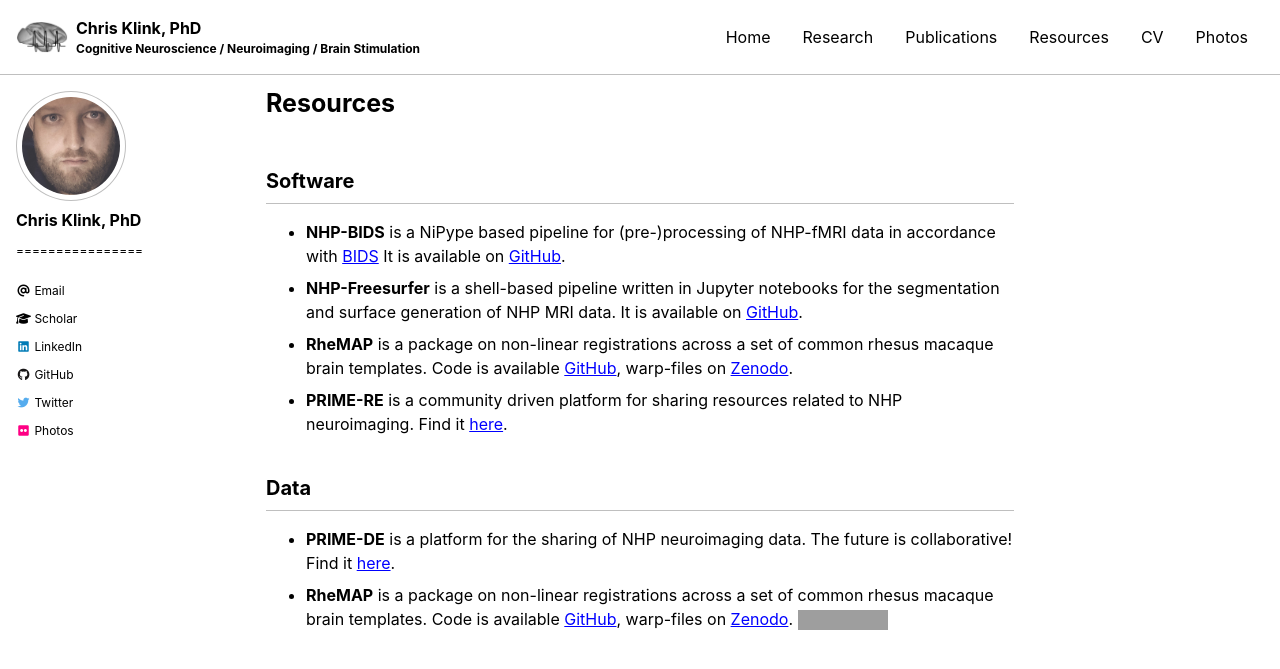
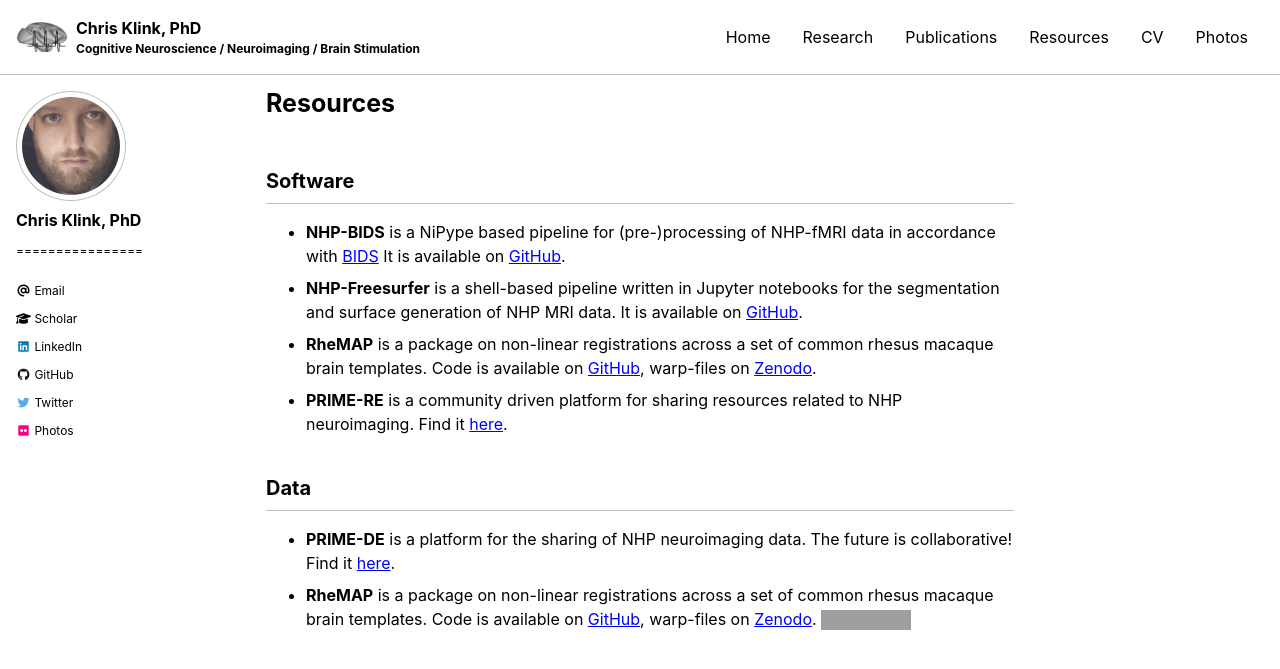
Before and after one commit to pcklink/pcklink.github.io, a Jekyll site: the page built from resources.md, in a window 1280 px wide and 900 px high. Shown: the top 669 px of the window. Built offline with Jekyll 4.4.1, drawn with Linux system fonts in a browser that asks for light colours; cached includes are drawn as plain includes; nearby versions of some CDN libraries; grey boxes are pictures that could not be loaded.

```diff
--- a/resources.md
+++ b/resources.md
@@ -9,12 +9,12 @@ author_profile: true
 <ul>
   <li><b>NHP-BIDS</b> is a NiPype based pipeline for (pre-)processing of NHP-fMRI data in accordance with <a href="https://bids.neuroimaging.io/">BIDS</a> It is available on <a href="https://github.com/VisionandCognition/NHP-BIDS/tree/public">GitHub</a>.</li>
   <li><b>NHP-Freesurfer</b> is a shell-based pipeline written in Jupyter notebooks for the segmentation and surface generation of NHP MRI data. It is available on <a href="https://github.com/VisionandCognition/NHP-Freesurfer/tree/public">GitHub</a>.</li>
-  <li><b>RheMAP</b> is a package on non-linear registrations across a set of common rhesus macaque brain templates. Code is available <a href="https://github.com/PRIME-RE/RheMAP">GitHub</a>, warp-files on <a href="https://zenodo.org/record/3668510#.XlG2oJNKgnc">Zenodo</a>.</li>
+  <li><b>RheMAP</b> is a package on non-linear registrations across a set of common rhesus macaque brain templates. Code is available on <a href="https://github.com/PRIME-RE/RheMAP">GitHub</a>, warp-files on <a href="https://zenodo.org/record/3668510#.XlG2oJNKgnc">Zenodo</a>.</li>
   <li><b>PRIME-RE</b> is a community driven platform for sharing resources related to NHP neuroimaging. Find it <a href="https://prime-re.github.io/">here</a>.</li>
 </ul>
 
 ## Data
 <ul>
   <li><b>PRIME-DE</b> is a platform for the sharing of NHP neuroimaging data. The future is collaborative! Find it <a href="http://fcon_1000.projects.nitrc.org/indi/indiPRIME.html">here</a>.</li>
-  <li><b>RheMAP</b> is a package on non-linear registrations across a set of common rhesus macaque brain templates. Code is available <a href="https://github.com/PRIME-RE/RheMAP">GitHub</a>, warp-files on <a href="https://zenodo.org/record/3668510#.XlG2oJNKgnc">Zenodo</a>. <a href="https://doi.org/10.5281/zenodo.3668510"><img src="https://zenodo.org/badge/DOI/10.5281/zenodo.3668510.svg" alt="DOI"></a></li>
+  <li><b>RheMAP</b> is a package on non-linear registrations across a set of common rhesus macaque brain templates. Code is available on <a href="https://github.com/PRIME-RE/RheMAP">GitHub</a>, warp-files on <a href="https://zenodo.org/record/3668510#.XlG2oJNKgnc">Zenodo</a>. <a href="https://doi.org/10.5281/zenodo.3668510"><img src="https://zenodo.org/badge/DOI/10.5281/zenodo.3668510.svg" alt="DOI"></a></li>
 </ul>
```
